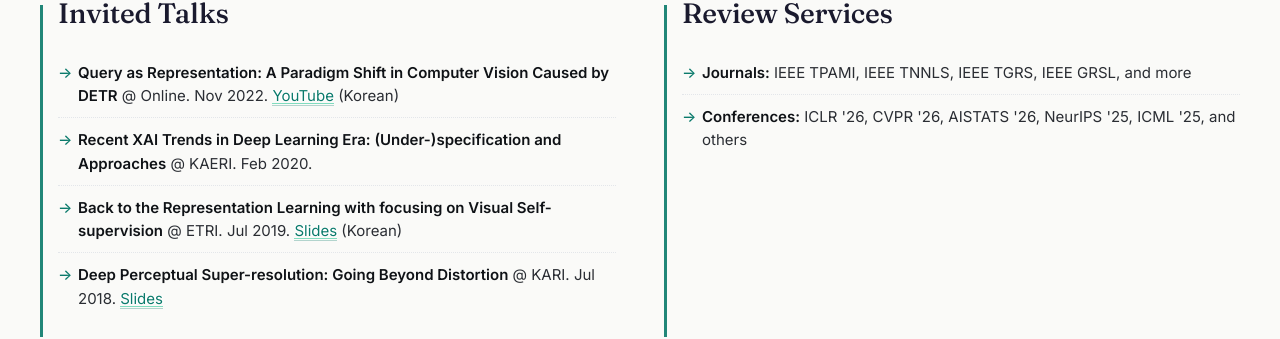
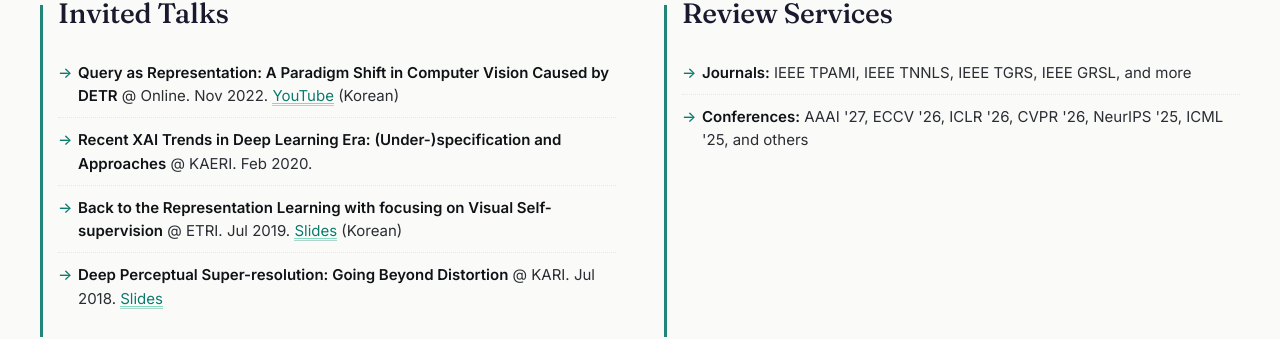
Before and after one commit to mikigom/mikigom.github.io, a Jekyll site: the page built from index.md, in a window 1280 px wide and 900 px high, scrolled down 5560 px. Shown: the part 153-492 px from the top of the window. Built offline with Jekyll 4.4.1, drawn with Linux system fonts in a browser that asks for light colours; some of the changed text lies outside the part shown.

Commit message:
Update role and review service

```diff
--- a/index.md
+++ b/index.md
@@ -557,7 +557,7 @@ show_title: false
     </header>
     <ul class="tagged-list">
       <li><strong>Journals:</strong> IEEE TPAMI, IEEE TNNLS, IEEE TGRS, IEEE GRSL, and more</li>
-      <li><strong>Conferences:</strong> ICLR '26, CVPR '26, AISTATS '26, NeurIPS '25, ICML '25, and others</li>
+      <li><strong>Conferences:</strong> AAAI '27, ECCV '26, ICLR '26, CVPR '26, NeurIPS '25, ICML '25, and others</li>
     </ul>
   </section>
 </div>
```
Also changed, not shown: other parts of index.md (+1 -1 lines).
